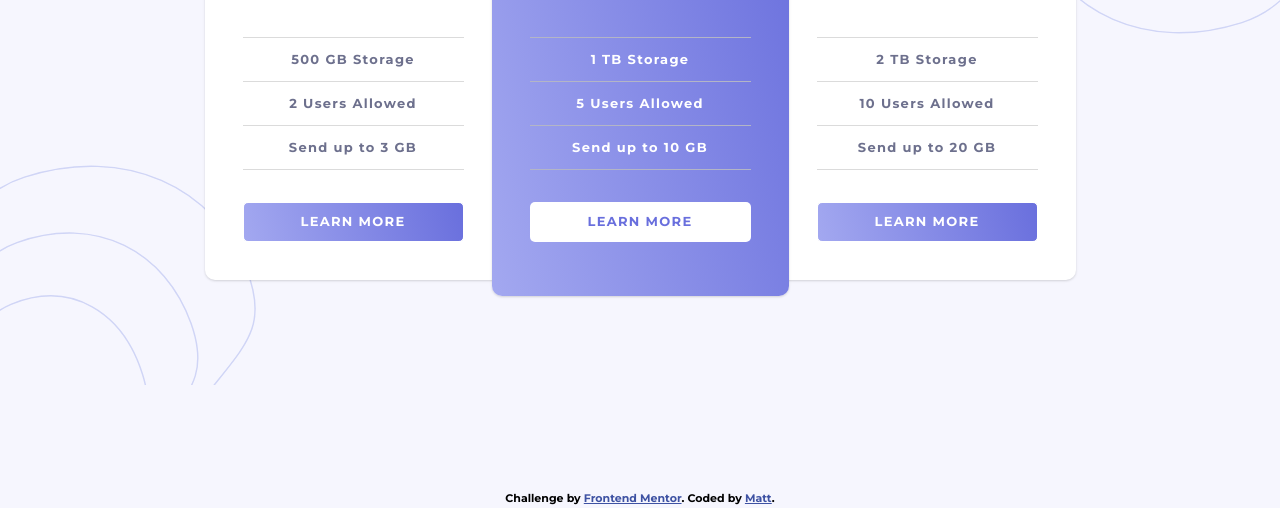
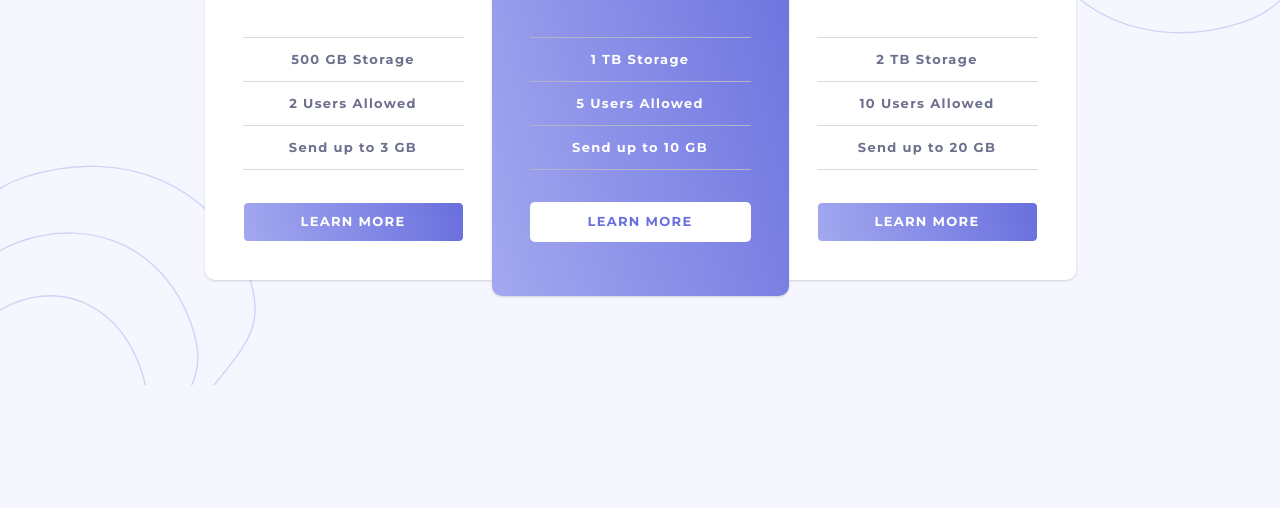
Before and after one commit to Ashishsharma-12/pricing-componenet, a website: page index.html in a window 1280 px wide. Shown: the part 415-923 px from the top of the page. After the commit the page ends 800 px from the top, so only its background shows below. Drawn offline with Linux system fonts and the light colour scheme.

Commit message:
Update index.html

```diff
--- a/index.html
+++ b/index.html
@@ -57,10 +57,7 @@
       </li>
     </ul>
   </main>
-  <div class="attribution">
-    Challenge by <a href="https://www.frontendmentor.io?ref=challenge" target="_blank">Frontend Mentor</a>.
-    Coded by <a href="https://github.com/mattskeoch" target="_blank">Matt</a>.
-  </div>
+
   <script src="/js/app.js"></script>
 </body>
 </html>
```
